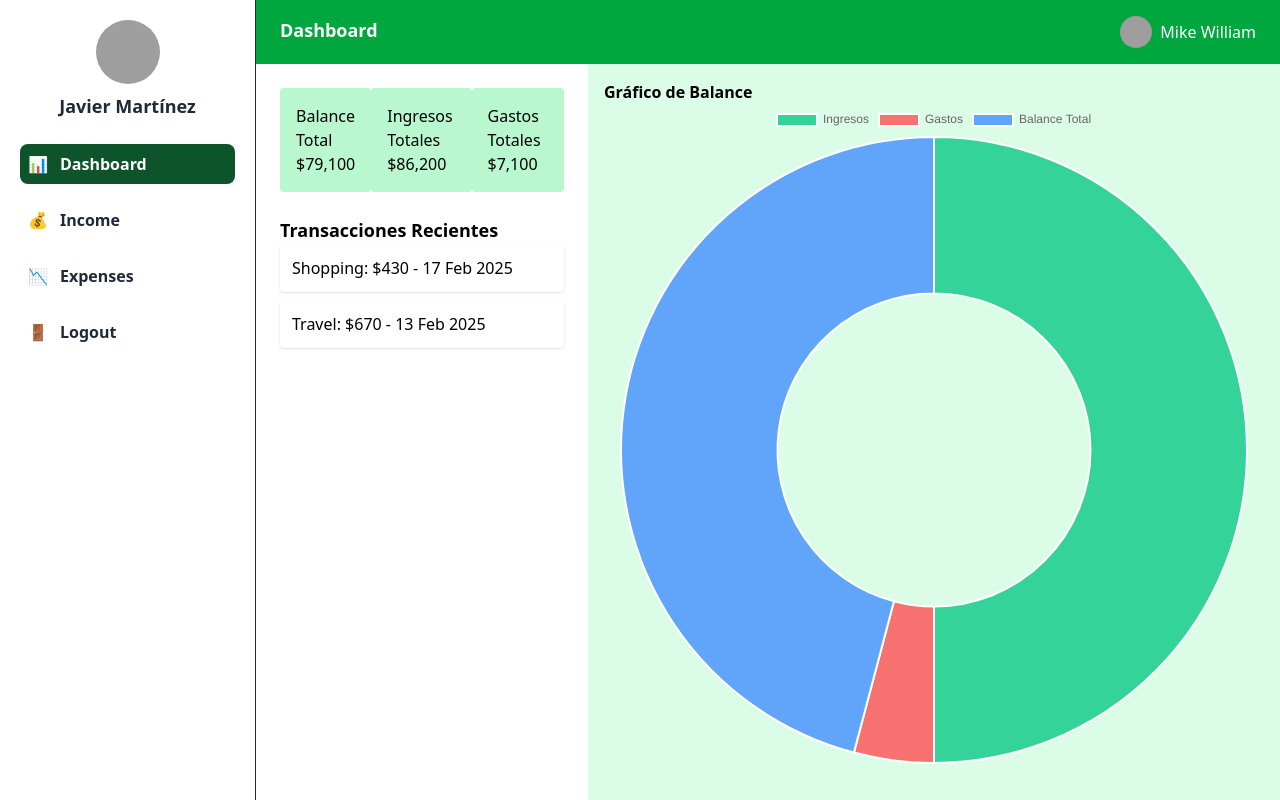
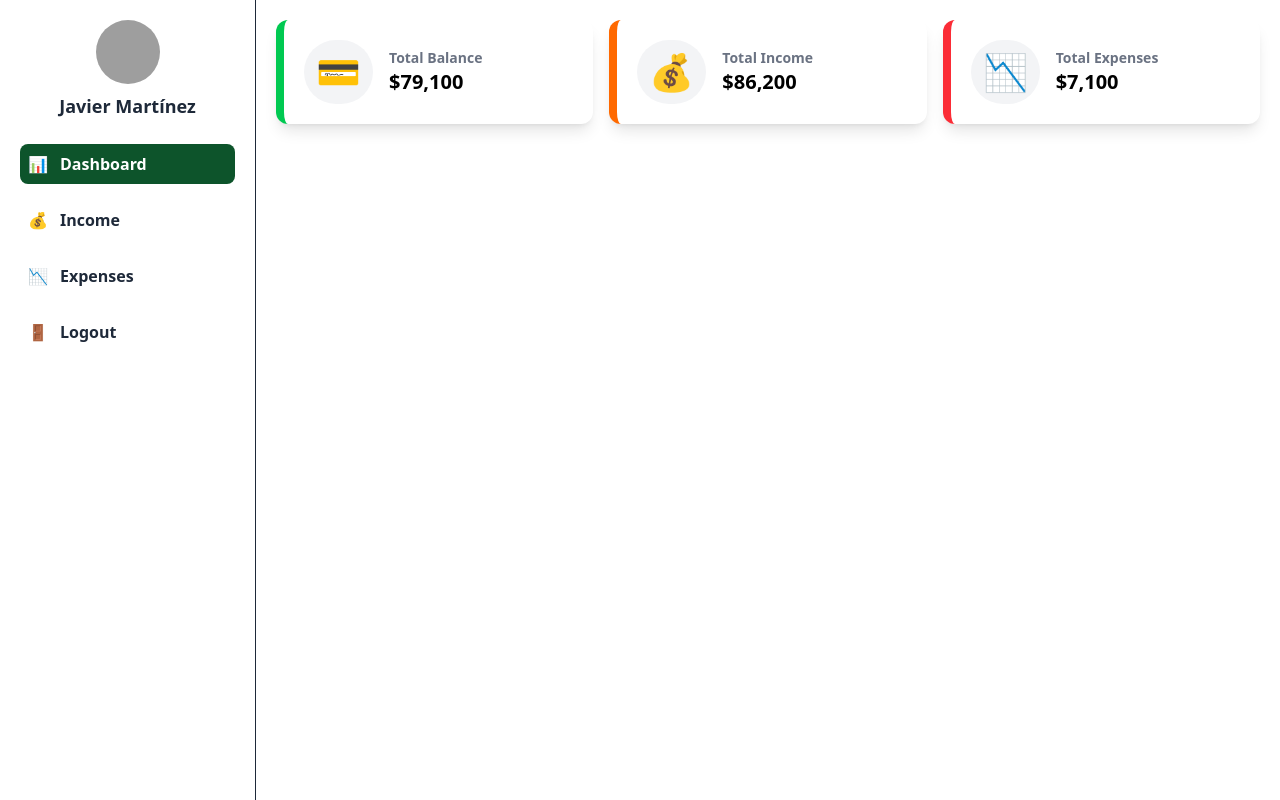
Before and after one commit to jlcarrascof/vue3-expense-tracker, a Vue app: page /dashboard in a window 1280 px wide. Built offline with nearby package versions, Linux system fonts and the light colour scheme; sample sign-in values are in the browser's storage; grey boxes are pictures that could not be loaded.

Commit message:
feat: add SummaryCards component to display financial summary on Dashboard

```diff
--- /dev/null
+++ b/src/components/SummaryCards.vue
@@ -0,0 +1,27 @@
+<script setup>
+  import { ref } from "vue"
+
+  const summaryData = ref([
+    { title: "Total Balance", amount: "$79,100", icon: "💳", color: "border-green-500" },
+    { title: "Total Income", amount: "$86,200", icon: "💰", color: "border-orange-500" },
+    { title: "Total Expenses", amount: "$7,100", icon: "📉", color: "border-red-500" }
+  ])
+</script>
+
+<template>
+    <div class="grid grid-cols-3 gap-4">
+      <div v-for="card in summaryData" :key="card.title"
+        class="bg-white shadow-lg rounded-xl p-5 flex items-center border-l-8"
+        :class="card.color">
+
+        <div class="text-4xl p-3 rounded-full bg-gray-100">
+          {{ card.icon }}
+        </div>
+
+        <div class="ml-4">
+          <p class="text-gray-500 text-sm font-semibold">{{ card.title }}</p>
+          <h2 class="text-xl font-semibold">{{ card.amount }}</h2>
+        </div>
+      </div>
+    </div>
+</template>
--- a/src/views/Dashboard.vue
+++ b/src/views/Dashboard.vue
@@ -1,23 +1,17 @@
 <template>
-  <div class="flex h-screen">
-    <!-- Sidebar -->
+  <div class="flex">
     <Sidebar />
-    <div class="flex-1 flex flex-col">
-      <!-- Header -->
-      <Header />
-      <div class="flex flex-1">
-        <!-- Financial Info -->
-        <FinancialInfo />
-        <!-- Charts -->
-        <Charts />
+    <main class="flex-1 p-5">
+      <SummaryCards />
+      <div class="grid grid-cols-2 gap-4">
       </div>
-    </div>
+    </main>
   </div>
 </template>
 
 <script setup>
   import Sidebar from '../components/Sidebar.vue';
-  import Header from '../components/Header.vue';
-  import FinancialInfo from '../components/FinancialInfo.vue';
-  import Charts from '../components/Charts.vue';
+  import SummaryCards from '../components/SummaryCards.vue';
+  // import FinancialInfo from '../components/FinancialInfo.vue';
+  // import Charts from '../components/Charts.vue';
 </script>
```
